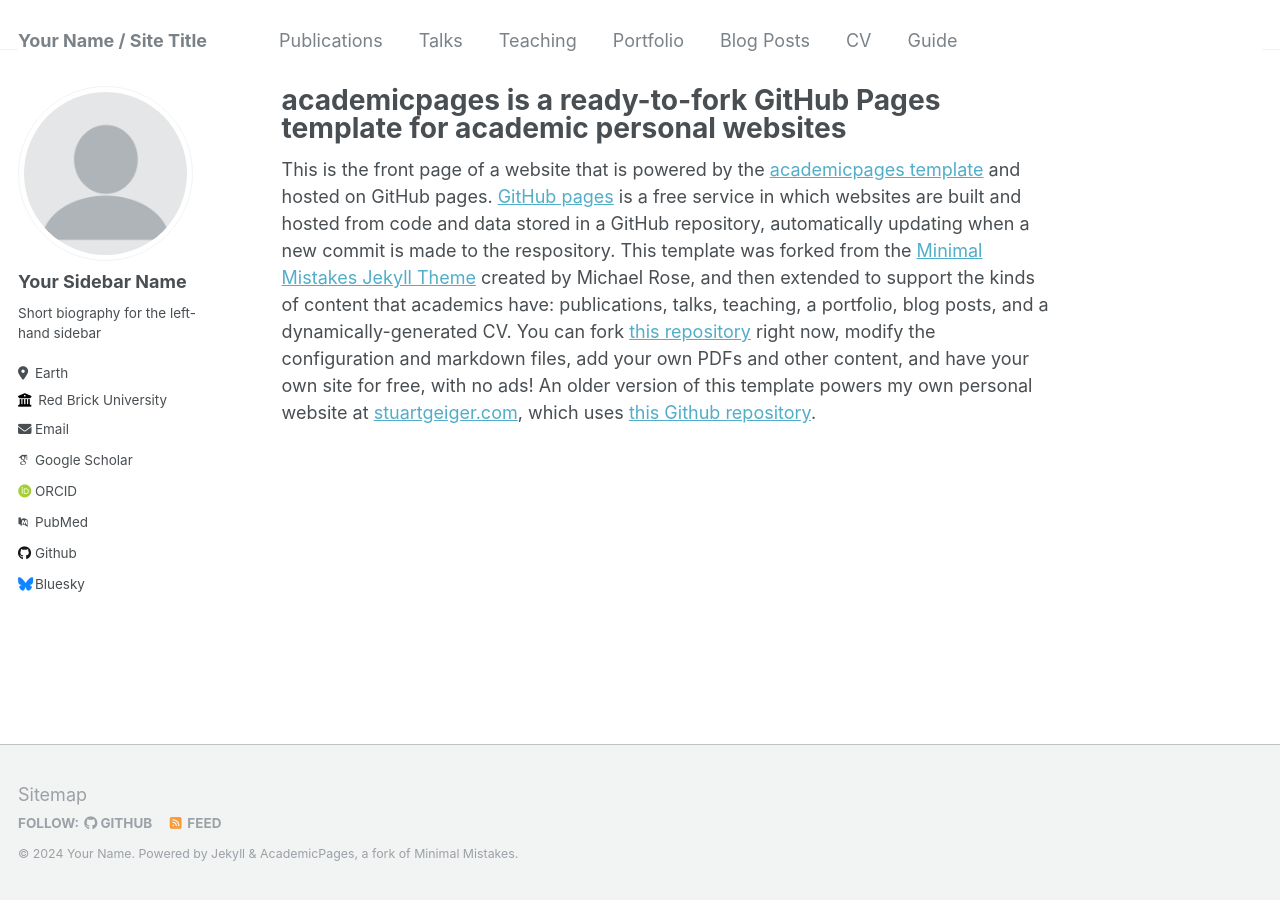
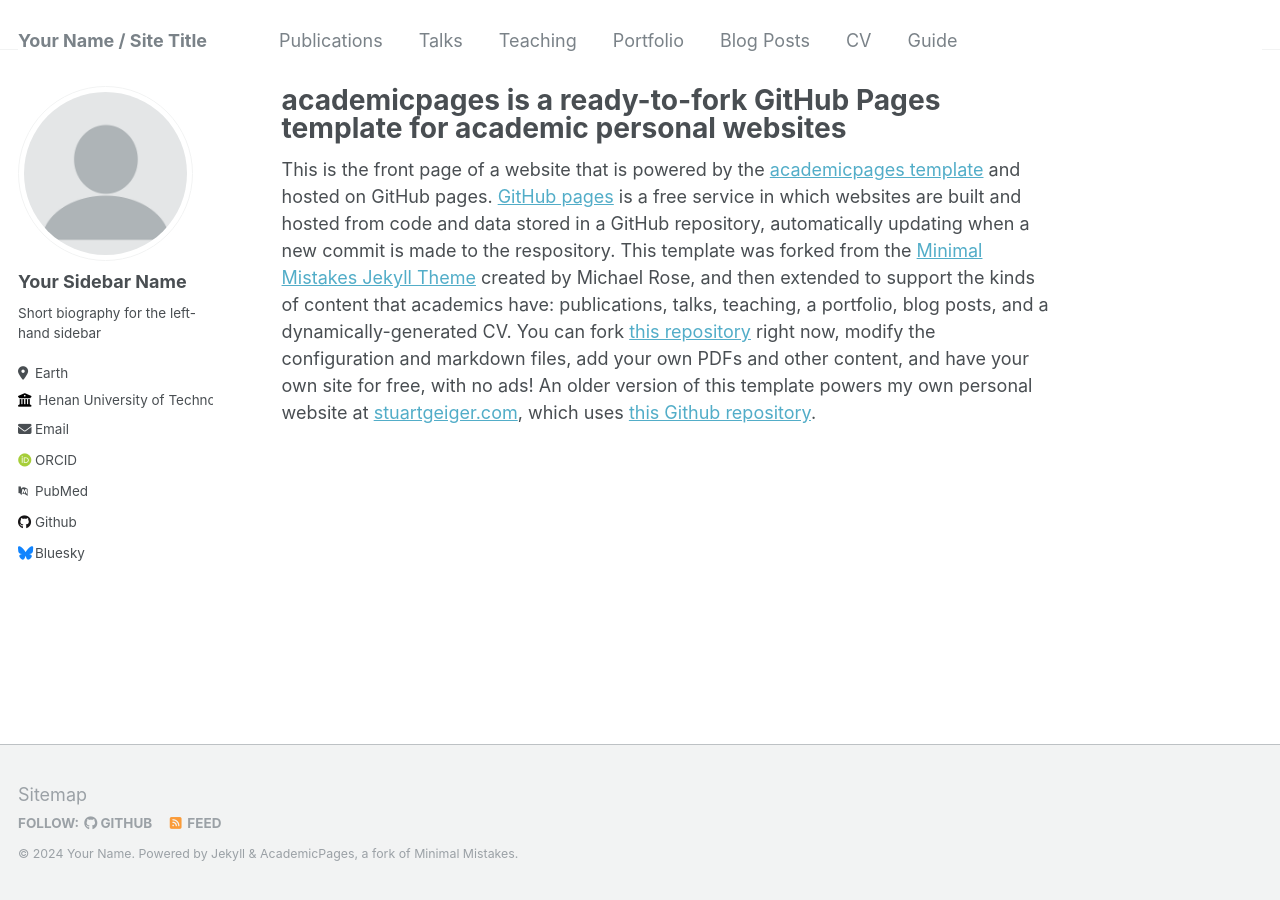
Before and after one commit to zhengjiaxi/zhengjiaxi, a Jekyll site: the page built from _pages/about.md, in a window 1280 px wide. Built offline with Jekyll 4.4.1, drawn with Linux system fonts in a browser that asks for light colours; some web fonts are replaced.

Commit message:
Initial commit

```diff
--- a/_config.yml
+++ b/_config.yml
@@ -26,13 +26,12 @@ author:
   pronouns         : # example: "she/her"
   bio              : "Short biography for the left-hand sidebar"
   location         : "Earth"
-  employer         : "Red Brick University"
+  employer         : "Henan University of Technology"
   uri              : # URL
-  email            : "none@example.org"
+  email            : "jiaxipublic@gmail.com"
 
   # Academic websites
   arxiv            : # URL - Update with the correct link to your profile
-  googlescholar    : "https://scholar.google.com/citations?user=PS_CX0AAAAAJ"
   impactstory      : # URL
   orcid            : "http://orcid.org/yourorcidurl"
   pubmed           : "https://www.ncbi.nlm.nih.gov/pubmed/?term=john+snow"
```
